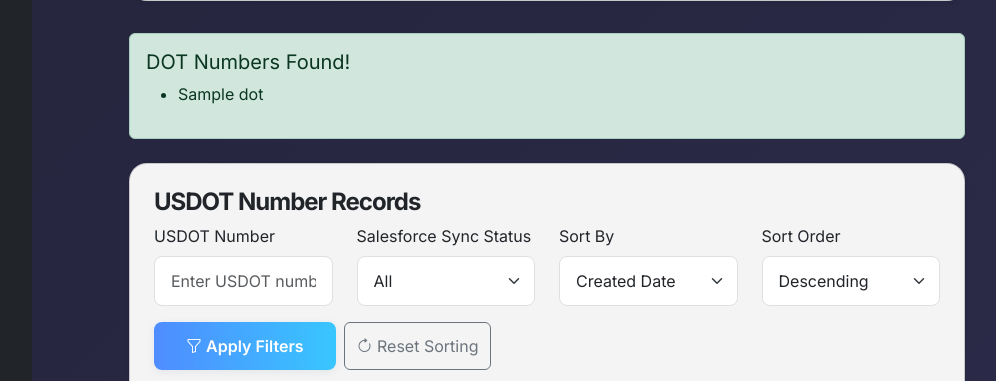
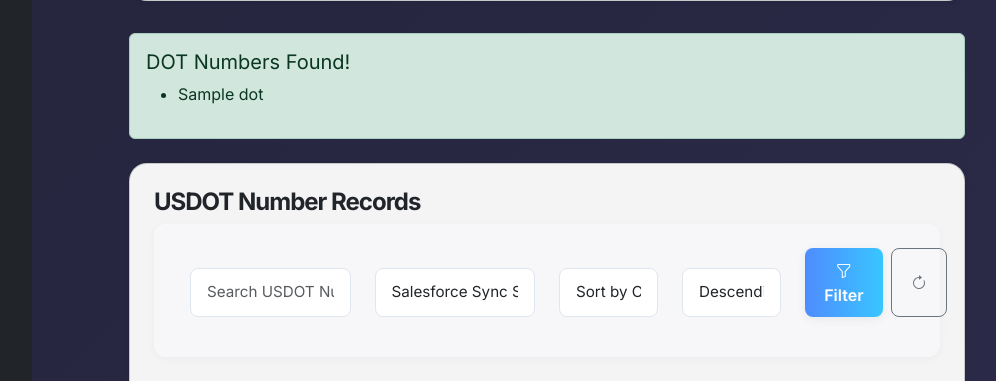
Before and after one commit to hector6298/usdot_lookup_tool, a FastAPI app: template app/templates/dashboard.html in a window 1280 px wide. Shown: the part 593-974 px from the top of the page, without its empty margins (218-1214 px from the left). Run offline with FastAPI, Linux system fonts and the light colour scheme; the template is opened without the code that fills it: most values are stand-ins (such as "Sample title", 1, 10 or a date in 2020); grey boxes marked "Sample" are stand-in pictures; parts of the project's set-up code (start-up, migrations or seed data) failed here and were passed over; some libraries are stand-ins or nearby versions.

Commit message:
Modernize filters layout - remove labels, inline dropdowns, improved styling
Co-authored-by: hector6298 <41920808+hector6298@users.noreply.github.com>

```diff
--- a/app/templates/base_dashboard.html
+++ b/app/templates/base_dashboard.html
@@ -38,6 +38,31 @@
             border: 1px solid #e0e0e0;
             font-size: 1rem;
             padding: 0.75rem 1rem;
+            transition: border-color 0.2s, box-shadow 0.2s;
+        }
+        .form-control:focus, .form-select:focus {
+            border-color: #4f8cff;
+            box-shadow: 0 0 0 0.2rem rgba(79, 140, 255, 0.15);
+        }
+        /* Modern filter layout */
+        #filter-form .row {
+            background: rgba(249, 250, 251, 0.7);
+            border-radius: 12px;
+            padding: 1.5rem;
+            margin: 0;
+            box-shadow: 0 2px 8px rgba(0, 0, 0, 0.04);
+        }
+        #filter-form .form-control,
+        #filter-form .form-select {
+            background: white;
+            border: 1px solid #e0e6ed;
+            font-size: 0.95rem;
+            font-weight: 500;
+        }
+        #filter-form .btn {
+            font-weight: 600;
+            border-radius: 8px;
+            padding: 0.65rem 1.2rem;
         }
         .btn-primary {
             background: linear-gradient(90deg, #4f8cff 0%, #38c6ff 100%);
--- a/app/templates/dashboard.html
+++ b/app/templates/dashboard.html
@@ -48,45 +48,43 @@
 
         <!-- Table filters -->
         <form id="filter-form" class="mb-4" data-dashboard-type="{{ dashboard_type }}">
-            <div class="row">
+            <div class="row align-items-end">
                 <div class="col-lg-3 col-md-6 mb-3">
-                    <label for="usdot" class="form-label">USDOT Number</label>
-                    <input type="text" id="usdot" name="usdot" class="form-control" placeholder="Enter USDOT number">
+                    <input type="text" id="usdot" name="usdot" class="form-control" placeholder="Search USDOT Number">
                 </div>
                 <div class="col-lg-3 col-md-6 mb-3">
-                    <label for="sf_sync_status" class="form-label">Salesforce Sync Status</label>
                     <select id="sf_sync_status" name="sf_sync_status" class="form-select">
-                        <option value="">All</option>
+                        <option value="">Salesforce Sync Status</option>
                         <option value="SUCCESS">Synced</option>
                         <option value="FAILED">Failed</option>
                         <option value="not_synced">Not Synced</option>
                     </select>
                 </div>
-                <div class="col-lg-3 col-md-6 mb-3">
-                    <label for="sort_by" class="form-label">Sort By</label>
+                <div class="col-lg-2 col-md-6 mb-3">
                     <select id="sort_by" name="sort_by" class="form-select">
-                        <option value="created_at">Created Date</option>
-                        <option value="usdot">USDOT</option>
-                        <option value="legal_name">Legal Name</option>
-                        <option value="phone">Phone Number</option>
-                        <option value="sf_sync_status">Salesforce Sync Status</option>
+                        <option value="created_at">Sort by Created Date</option>
+                        <option value="usdot">Sort by USDOT</option>
+                        <option value="legal_name">Sort by Legal Name</option>
+                        <option value="phone">Sort by Phone</option>
+                        <option value="sf_sync_status">Sort by Sync Status</option>
                     </select>
                 </div>
-                <div class="col-lg-3 col-md-6 mb-3">
-                    <label for="sort_order" class="form-label">Sort Order</label>
+                <div class="col-lg-2 col-md-6 mb-3">
                     <select id="sort_order" name="sort_order" class="form-select">
                         <option value="desc">Descending</option>
                         <option value="asc">Ascending</option>
                     </select>
                 </div>
-            </div>
-            <div class="d-flex flex-wrap gap-2">
-                <button type="submit" class="btn btn-primary">
-                    <i class="bi bi-funnel"></i> Apply Filters
-                </button>
-                <button type="button" id="reset-sorting" class="btn btn-outline-secondary">
-                    <i class="bi bi-arrow-clockwise"></i> Reset Sorting
-                </button>
+                <div class="col-lg-2 col-md-12 mb-3">
+                    <div class="d-flex gap-2">
+                        <button type="submit" class="btn btn-primary flex-fill">
+                            <i class="bi bi-funnel"></i> Filter
+                        </button>
+                        <button type="button" id="reset-sorting" class="btn btn-outline-secondary">
+                            <i class="bi bi-arrow-clockwise"></i>
+                        </button>
+                    </div>
+                </div>
             </div>
         </form>
 
```
